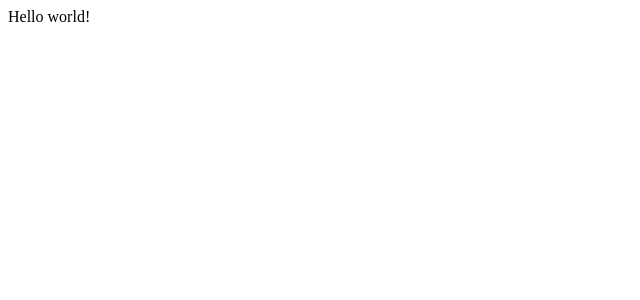
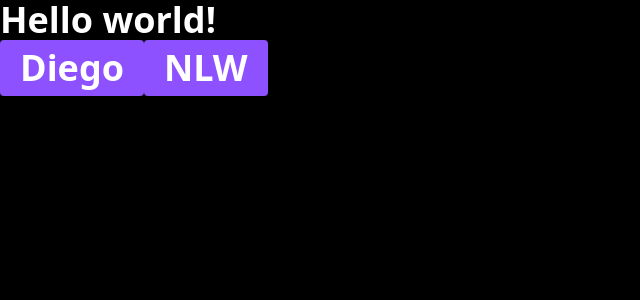
Before and after one commit to Enz0Gabriel/nlw-web, a Next.js app: page / in a window 1280 px wide. Shown: the top 300 px of the page, without its empty margins (0-640 px from the left). Built offline with nearby package versions, Linux system fonts and the light colour scheme.

Commit message:
Praticando

```diff
--- /dev/null
+++ b/postcss.config.mjs
@@ -0,0 +1,7 @@
+const config = {
+    plugins: {
+        "@tailwindcss/postcss": {},
+    },
+    };
+
+export default config;
--- /dev/null
+++ b/src/app/globals.css
@@ -0,0 +1 @@
+@import "tailwindcss";
--- a/src/app/layout.tsx
+++ b/src/app/layout.tsx
@@ -1,3 +1,4 @@
+import './globals.css'
 import type { Metadata } from "next";
 
 export const metadata: Metadata = {
@@ -12,7 +13,9 @@
 }>) {
   return (
     <html lang="en">
-      <body>{children}</body>
+      <body className="bg-black text-white text-4xl font-bold">
+        {children}
+      </body>
     </html>
   );
 }
--- a/src/app/page.tsx
+++ b/src/app/page.tsx
@@ -1,7 +1,11 @@
+import { Button } from "@/components/button";
 export default function Home() {
   return (
     <main>
-      <div>Hello world!</div>
+      <div className="text-white">Hello world!</div>
+
+      <Button text="Diego"/>
+      <Button text="NLW"/>
     </main>
   );
 }
--- /dev/null
+++ b/src/components/button.tsx
@@ -0,0 +1,7 @@
+interface ButtonProps {
+  text?: string
+}
+
+export function Button(props: ButtonProps) {
+    return <button className="bg-violet-500 px-5 py-2 rounded-sm">{props.text || 'set-text'}</button>
+}
```
Also changed, not shown: package.json (+6 -3 lines), 1 other file (tests, documents, lock files or other folders).
